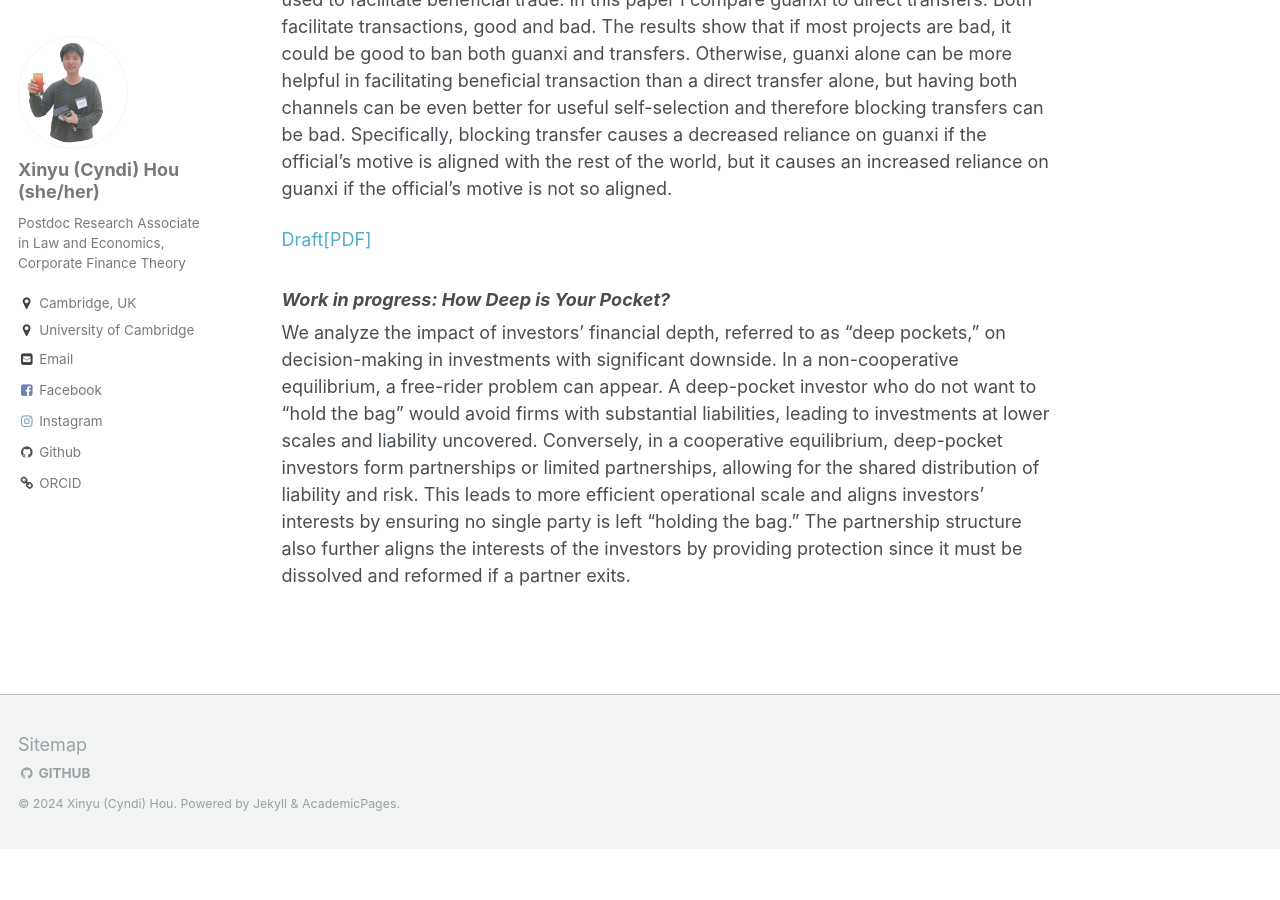
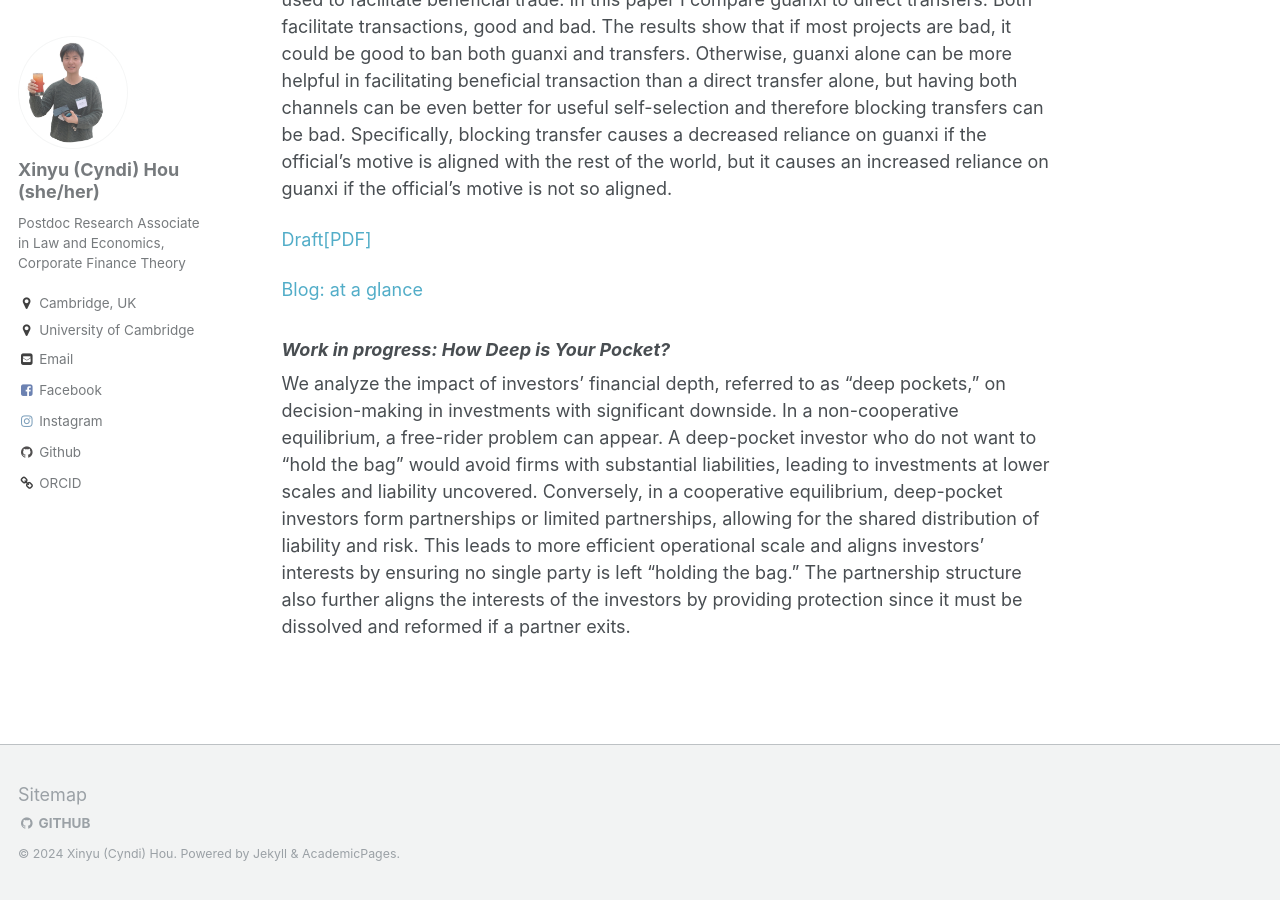
Before and after one commit to xinyuhou94/xinyuhou94.github.io, a Jekyll site: the page built from _pages/about.md, in a window 1280 px wide and 900 px high, scrolled down 2271 px. Built offline with Jekyll 4.4.1, drawn with Linux system fonts in a browser that asks for light colours; before the commit the page ends 3120 px from its top, so only the background shows below that.

Commit message:
Update about.md

```diff
--- a/_pages/about.md
+++ b/_pages/about.md
@@ -52,6 +52,8 @@ Guanxi (relationship-building in China) has a mixed reputation. It can be used t
 [Draft[PDF]](http://xinyuhou94.github.io/files/GuanxiTransfer_20201006.pdf)
 <!-- <embed src="http://xinyuhou94.github.io/files/GuanxiTransfer_20201006.pdf" width="650" height="1800" type='application/pdf'> -->
 
+[Blog: at a glance](https://www.jbs.cam.ac.uk/2024/unveiling-guanxi-resolving-contract-failure/)
+
 
 ###  _Work in progress: How Deep is Your Pocket?_
 
```
